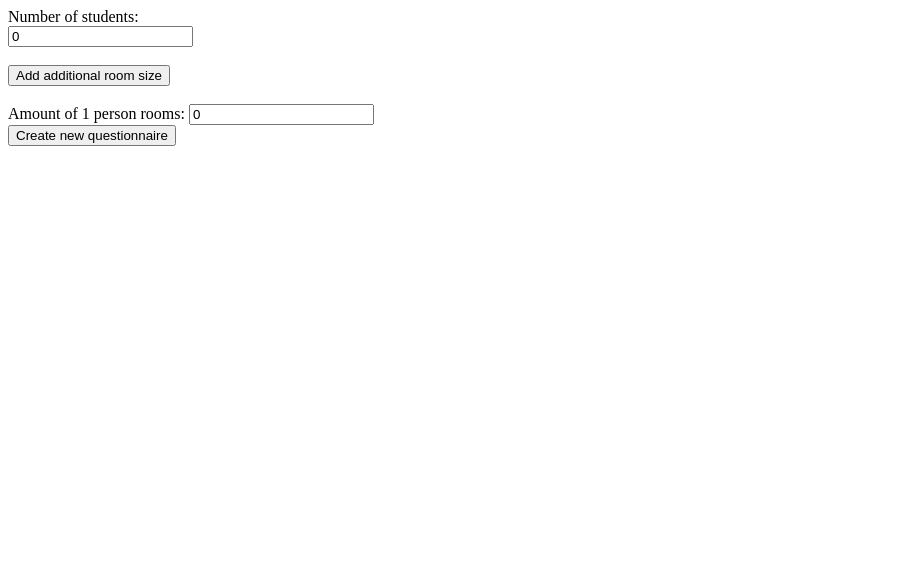
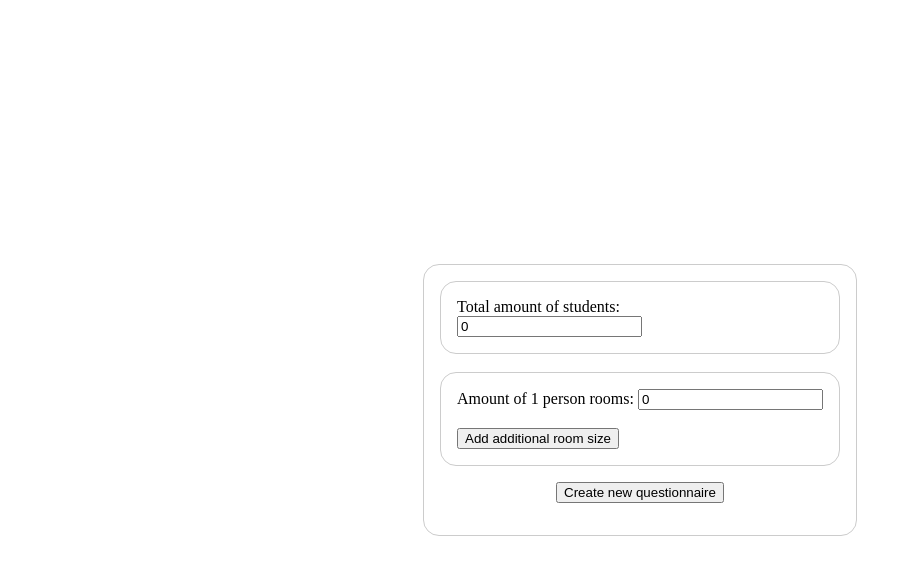
Before and after one commit to kaandersen/P2_project, a website: page NicklasStuff/P2HTML_new.html in a window 1280 px wide. Shown: the whole page, without its empty margins (0-912 px from the left). Drawn offline with Linux system fonts and the light colour scheme.

Commit message:
Changes to accomodate for css

```diff
--- a/NicklasStuff/P2CSS.css
+++ b/NicklasStuff/P2CSS.css
@@ -0,0 +1,37 @@
+
+
+/* Centers the forms on the middle of the page */
+form {
+    margin: 0 auto;
+    width: 400px;
+    padding: 1em;
+    border: 1px solid #CCC;
+    border-radius: 1em;
+}
+
+html,body {
+    height:100%;
+    width:100%;
+    margin:0;
+}
+
+body {
+    display:flex;
+}
+
+form {
+    margin:auto;
+}
+
+/* Rounds out the corners of fieldset in "new.html" */
+#NumStudents, #roomDefiner{
+    margin: 0 auto;
+    padding: 1em;
+    border: 1px solid #CCC;
+    border-radius: 1em;
+}
+
+#goNext{
+    text-align: center;
+
+}
--- a/NicklasStuff/P2HTML_new.html
+++ b/NicklasStuff/P2HTML_new.html
@@ -3,16 +3,40 @@
   <head>
     <meta charset="utf-8">
     <title>New questionnaire page</title>
+    <link rel="stylesheet" href="P2CSS.css">
     <script src="P2JS_new.js"></script>
   </head>
   <body>
     <form action="/action_page.php" id="dataForm">
-      <label for="fname">Number of students:</label><br>
-      <input type="text" id="#students" name="#students" value="0"><br><br>
-      <input type="button" value="Add additional room size" id="createNewSize"><br><br>
-      <label for="lname">Amount of 1 person rooms:</label>
-      <input type="text" id="#1rooms" name="#1rooms" value="0"><br>
-      <input type="button" value="Create new questionnaire" id="goforth">
+
+      <!-- seperates Numstudents from the rest of the form -->
+      <fieldset id="NumStudents">
+
+        <label for="fname">Total amount of students:</label><br>
+        <input type="text" id="#students" name="#students" value="0">
+
+      </fieldset>
+
+      <br>
+
+      <!-- This is expanded as more room sizes are added by the user -->
+      <fieldset id="roomDefiner">
+
+        <label for="lname">Amount of 1 person rooms:</label>
+        <input type="text" id="#1rooms" name="#1rooms" value="0">
+        <br>
+        <br>
+        <input type="button" value="Add additional room size" id="createNewSize">
+
+      </fieldset>
+
+      <p id="goNext">
+
+        <input type="button" value="Create new questionnaire" id="goforth">
+
+      </p>
+
     </form>
+
   </body>
 </html>
--- a/NicklasStuff/P2JS_new.js
+++ b/NicklasStuff/P2JS_new.js
@@ -33,7 +33,7 @@ function createNewRoomSize() {
     label.innerHTML = "Amount of "+ counterString  +" person rooms:";
 
     let linebreak = document.createElement("br");
-    let form = document.getElementById("dataForm");
+    let form = document.getElementById("roomDefiner"); //changed name so that it affects the fieldset instead of the form
     form.lastElementChild.parentNode.insertBefore(label, form.lastElementChild);
     form.lastElementChild.parentNode.insertBefore(input, form.lastElementChild);
     form.lastElementChild.parentNode.insertBefore(linebreak, form.lastElementChild);
```
